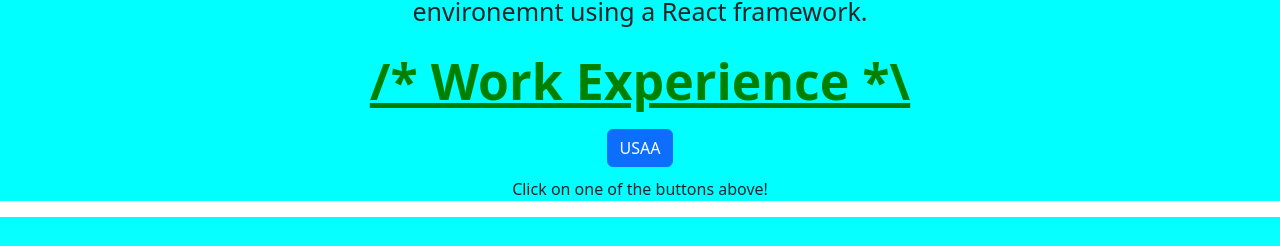
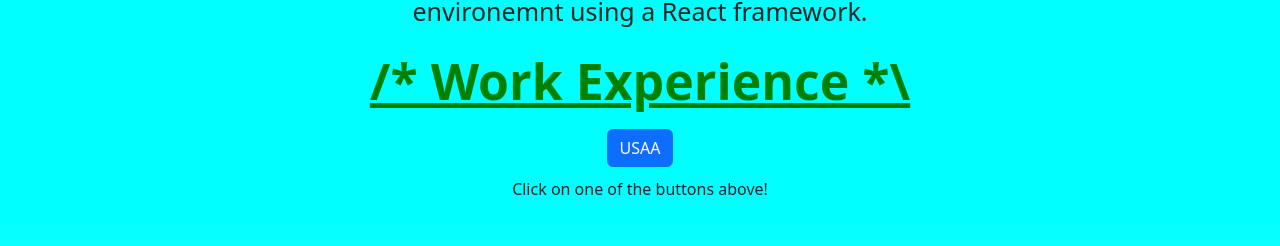
Before and after one commit to bithach/react-resume, a React (Create React App) app: page / in a window 1280 px wide. Shown: the part 821-1067 px from the top of the page. Built offline with nearby package versions, Linux system fonts and the light colour scheme.

Commit message:
changed inline styliugn on <p>

```diff
--- a/src/sections/WorkExperienceSection.jsx
+++ b/src/sections/WorkExperienceSection.jsx
@@ -66,7 +66,7 @@
           </div>
         </>
       ) : (
-        <p style={{ textAlign: "center" }}>
+        <p style={{ textAlign: "center", margin:"0px", padding:"0px 0px 16px" }}>
           Click on one of the buttons above!
         </p>
       )}
```
